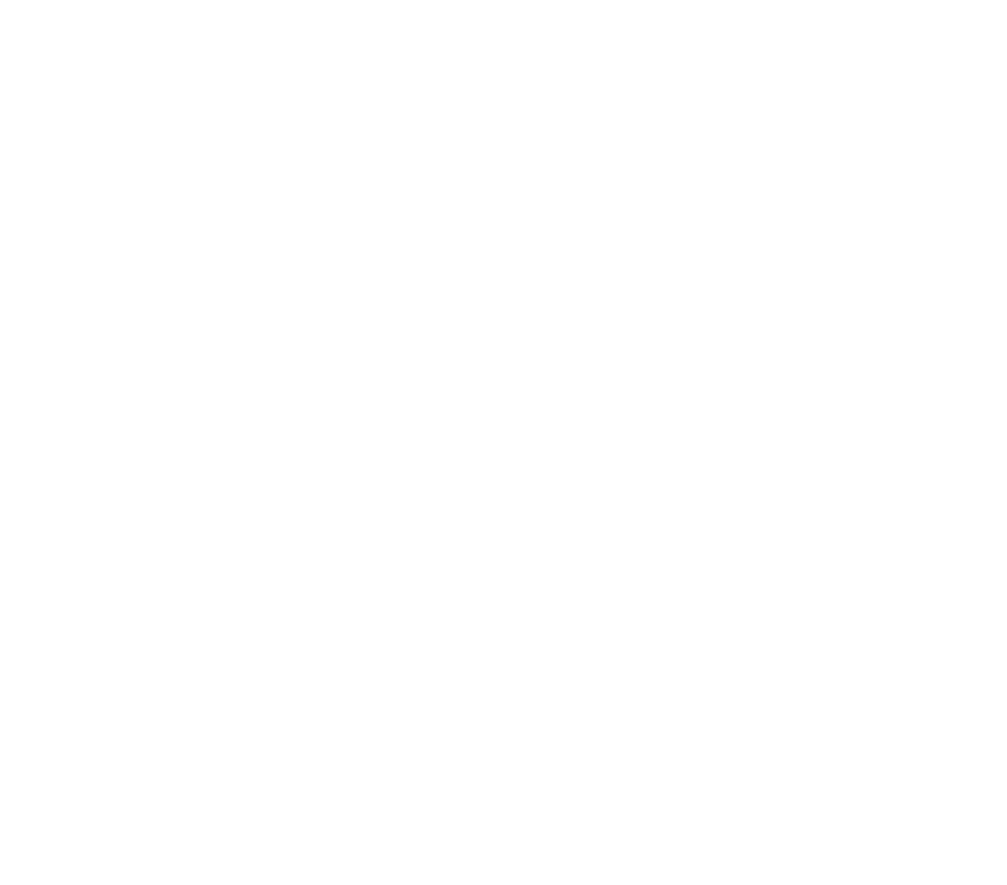
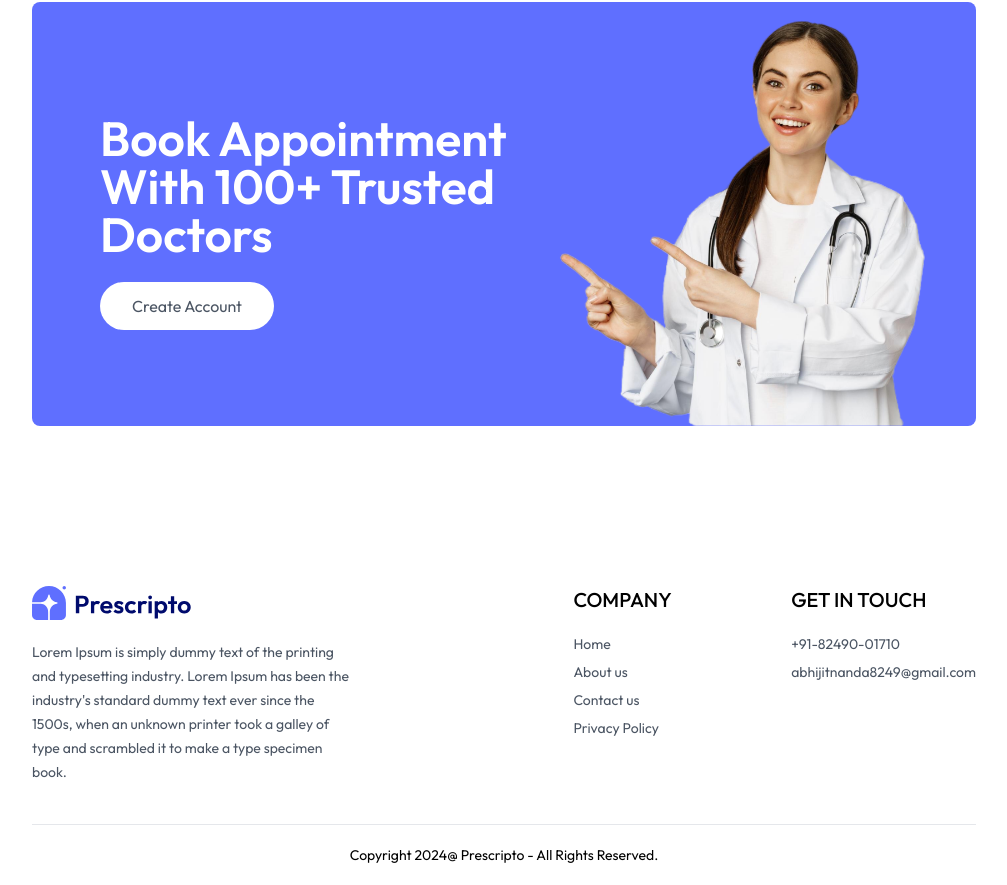
Before and after one commit to superlancer9/hms-fullstack, a React (Vite) app in the folder frontend/: page / in a window 1280 px wide. Shown: the part 2388-3273 px from the top of the page, without its empty margins (136-1143 px from the left). Before the commit the page ends 2450 px from the top, so only its background shows below. Built offline with nearby package versions, Linux system fonts and the light colour scheme.

Commit message:
banner and footer done

```diff
--- a/frontend/src/App.jsx
+++ b/frontend/src/App.jsx
@@ -9,6 +9,7 @@ import Login from "./pages/Login.jsx";
 import Contact from "./pages/Contact.jsx";
 import Appointments from "./pages/Appointments.jsx";
 import Navbar from "./components/Navbar.jsx";
+import Footer from "./components/Footer.jsx";
 
 const App = () => {
   return (
@@ -25,6 +26,7 @@ const App = () => {
         <Route path="/my-appointments" element={<MyAppointments />} />
         <Route path="/appointment/:docId" element={<Appointments />} />
       </Routes>
+      <Footer />
     </div>
   );
 };
--- /dev/null
+++ b/frontend/src/components/Banner.jsx
@@ -0,0 +1,37 @@
+import React from "react";
+import { assets } from "../assets/assets";
+import { useNavigate } from "react-router-dom";
+
+const Banner = () => {
+  const navigate = useNavigate();
+  return (
+    <div className="flex bg-primary rounded-lg px-6 sm:px-10 md:px-14 lg:px-12 md:mx-10">
+      {/* Left Side */}
+      <div className="flex-1 py-8 sm:py-10 md:py-16 lg:py-24 lg:pl-5">
+        <div className="text=xl sm:text-2xl md:text-3xl lg:text-5xl font-semibold text-white">
+          <p className="mt-4">Book Appointment</p>
+          <p>With 100+ Trusted Doctors</p>
+        </div>
+        <button
+          onClick={() => {
+            navigate("/login");
+            scrollTo(0, 0);
+          }}
+          className="bg-white text-sm sm:text-base text-gray-600 px-8 py-3 rounded-full mt-6 hover:scale-105 transition-all"
+        >
+          Create Account
+        </button>
+      </div>
+      {/* Right Side */}
+      <div className="hidden md:block md:w-1/2 lg:w-[370px] relative">
+        <img
+          className="w-full absolute bottom-0 right-0 max-w-md"
+          src={assets.appointment_img}
+          alt=""
+        />
+      </div>
+    </div>
+  );
+};
+
+export default Banner;
--- /dev/null
+++ b/frontend/src/components/Footer.jsx
@@ -0,0 +1,48 @@
+import React from "react";
+import { assets } from "../assets/assets";
+
+const Footer = () => {
+  return (
+    <div className="md:mx-10">
+      <div className="flex flex-col sm:grid grid-cols-[3fr_1fr_1fr] gap-14 my-10 mt-40 text-sm">
+        {/* Left Section */}
+        <div>
+          <img src={assets.logo} alt="" className="mb-5 w-40" />
+          <p className="w-full md:w-2/3 text-gray-600 leading-6">
+            {`Lorem Ipsum is simply dummy text of the printing and typesetting
+            industry. Lorem Ipsum has been the industry's standard dummy text
+            ever since the 1500s, when an unknown printer took a galley of type
+            and scrambled it to make a type specimen book.`}
+          </p>
+        </div>
+        {/* Center Section */}
+        <div>
+          <p className="text-xl font-medium mb-5">COMPANY</p>
+          <ul className="flex flex-col gap-2 text-gray-600">
+            <li>Home</li>
+            <li>About us</li>
+            <li>Contact us</li>
+            <li>Privacy Policy</li>
+          </ul>
+        </div>
+        {/* Right Section */}
+        <div>
+          <p className="text-xl font-medium mb-5">GET IN TOUCH</p>
+          <ul className="flex flex-col gap-2 text-gray-600">
+            <li>+91-82490-01710</li>
+            <li>abhijitnanda8249@gmail.com</li>
+          </ul>
+        </div>
+      </div>
+      <div>
+        {/* Copyright Text */}
+        <hr />
+        <p className="py-5 text-sm text-center">
+          Copyright 2024@ Prescripto - All Rights Reserved.
+        </p>
+      </div>
+    </div>
+  );
+};
+
+export default Footer;
--- a/frontend/src/index.css
+++ b/frontend/src/index.css
@@ -1,7 +1,11 @@
+@import url("https://fonts.googleapis.com/css2?family=Outfit:wght@100..900&display=swap");
 @tailwind base;
 @tailwind components;
 @tailwind utilities;
 
+* {
+  font-family: Outfit;
+}
 .active hr {
   @apply block;
 }
--- a/frontend/src/pages/Home.jsx
+++ b/frontend/src/pages/Home.jsx
@@ -2,6 +2,7 @@ import React from "react";
 import Header from "../components/Header";
 import SpecialityMenu from "../components/SpecialityMenu";
 import TopDoctors from "../components/TopDoctors";
+import Banner from "../components/Banner";
 
 const Home = () => {
   return (
@@ -9,6 +10,7 @@ const Home = () => {
       <Header />
       <SpecialityMenu />
       <TopDoctors />
+      <Banner />
     </div>
   );
 };
```
